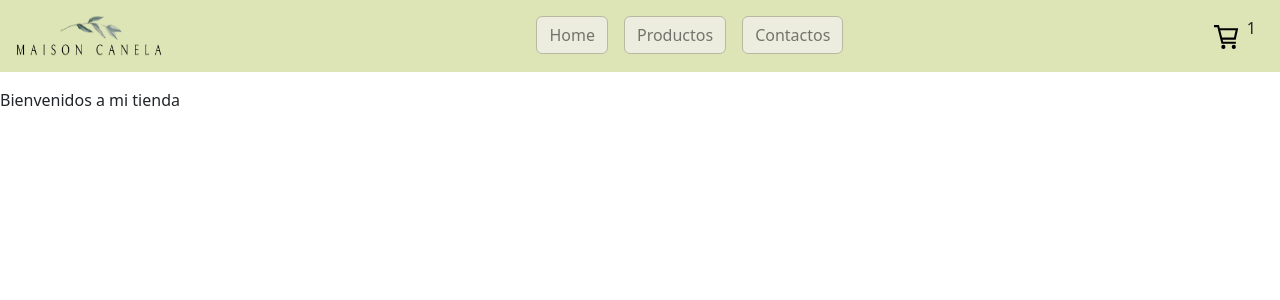
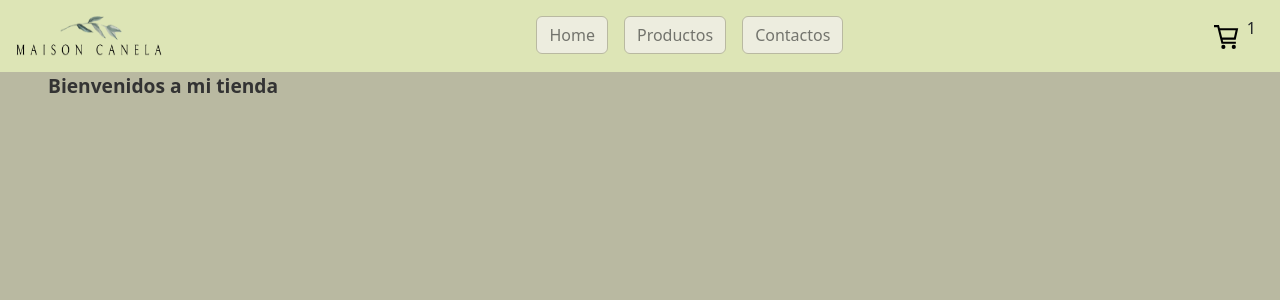
Before and after one commit to LunaHeuguerot/maison-canela, a React (Vite) app: page / in a window 1280 px wide. Shown: the top 300 px of the page. Built offline with nearby package versions, Linux system fonts and the light colour scheme.

Commit message:
Preentrega1 + estilos

```diff
--- a/src/components/ItemListContainer/ItemListContainer.jsx
+++ b/src/components/ItemListContainer/ItemListContainer.jsx
@@ -1,6 +1,8 @@
+import styles from "./ItemListContainer.module.css";
+
 export const ItemListContainer = ({ greeting }) => {
     return (
-        <div>
+        <div className={styles.container}>
             { greeting }
         </div>
     )
--- /dev/null
+++ b/src/components/ItemListContainer/ItemListContainer.module.css
@@ -0,0 +1,9 @@
+.container {
+    width: 100%;
+    height: 100vh;
+    background-color: #b9b9a1;
+    color: #333333;
+    padding-left: 3rem;
+    font-weight: bolder;
+    font-size: larger;
+}
--- a/src/components/NavBar/NavBar.module.css
+++ b/src/components/NavBar/NavBar.module.css
@@ -7,6 +7,5 @@
 
 nav {
     border-color: #73746D;
-    margin-bottom: 1rem;
     background-color: #DDE5B6;
 }
```
